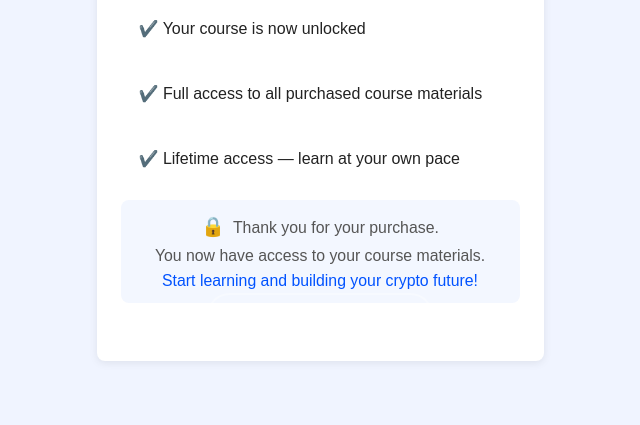
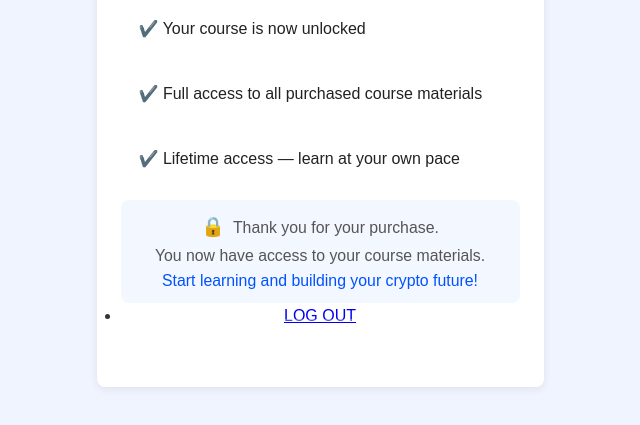
Before and after one commit to emouisaac/COINACADEMY, a website: page html/course-unlocked.html in a window 1280 px wide. Shown: the part 177-602 px from the top of the page, without its empty margins (320-960 px from the left). Drawn offline with Linux system fonts and the light colour scheme; no server answers.

Commit message:
login fix 1

```diff
--- a/html/course-unlocked.html
+++ b/html/course-unlocked.html
@@ -24,6 +24,9 @@
       You now have access to your course materials.<br>
       <span style="color:#0052ff;">Start learning and building your crypto future!</span>
     </div>
+      <ul class="nav">
+        <li><a href="#" id="loginNav">LOG OUT</a></li>
+      </ul>
   <a href="../index.html" id="backHomeBtn" class="btn btn-outline-light btn-lg" style="margin-top:22px;">Explore Your Course</a>
     <script>
       // Affiliate commission tracking after successful payment
```
Also changed, not shown: charts/Channel Patterns.html (+1 -1 lines), charts/broadening.html (+1 -1 lines), charts/chart-patterns.html (+1 -1 lines), charts/charts.html (+1 -1 lines), charts/tripletop.html (+1 -1 lines), html/course.html (+1 -1 lines), html/feedback.html (+1 -1 lines), html/policy.html (+1 -1 lines).
